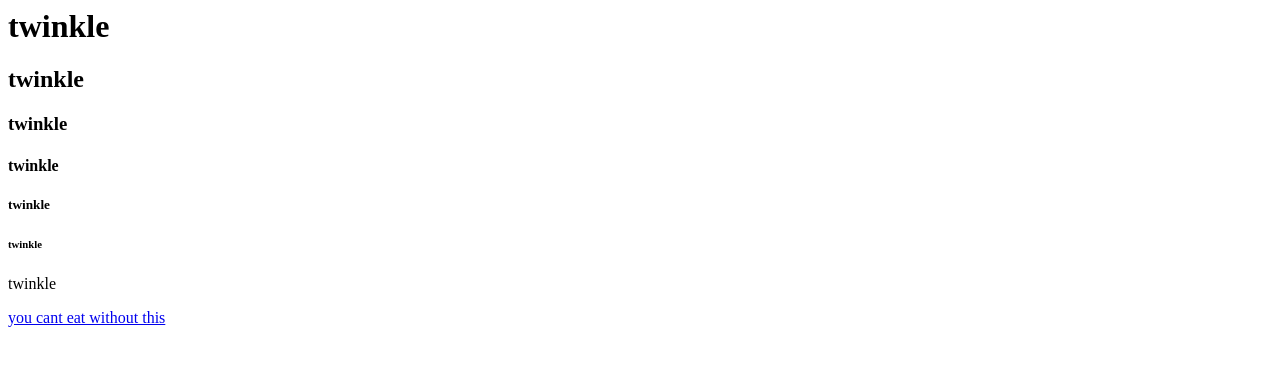
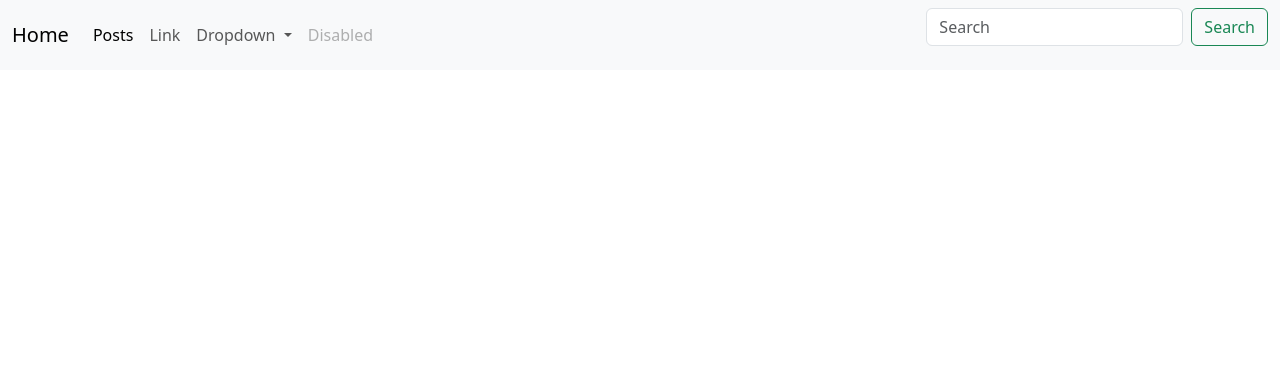
Before and after one commit to LuvCorazon/month4, a Python web app: template templates/main.html in a window 1280 px wide. Shown: the top 366 px of the page. Run offline with Jinja, Linux system fonts and the light colour scheme; the template is opened without the code that fills it, so the values that code supplies are empty.

Commit message:
homework 2

```diff
--- a/blog/urls.py
+++ b/blog/urls.py
@@ -16,11 +16,15 @@ Including another URLconf
 """
 from django.contrib import admin
 from django.urls import path
-from posts.views import test_view, html_view
+from posts.views import test_view, html_view, post_list_view, post_detail_view
 
 
 urlpatterns = [
     path('admin/', admin.site.urls),
     path("test/", test_view),
     path('html/', html_view),
+    path('posts/', post_list_view),
+    path("posts/<int:post_id>/", post_detail_view)
+
+
 ]
--- a/templates/main.html
+++ b/templates/main.html
@@ -1,8 +1,45 @@
-<h1>twinkle</h1>
-<h2>twinkle</h2>
-<h3>twinkle</h3>
-<h4>twinkle</h4>
-<h5>twinkle</h5>
-<h6>twinkle</h6>
-<p>twinkle</p>
-<a href="https://www.youtube.com/">you cant eat without this</a>
+<header>
+    <link rel="stylesheet" href="https://cdn.jsdelivr.net/npm/bootstrap@5.3.3/dist/css/bootstrap.min.css" integrity="sha384-QWTKZyjpPEjISv5WaRU9OFeRpok6YctnYmDr5pNlyT2bRjXh0JMhjY6hW+ALEwIH" crossorigin="anonymous">
+    <script src="https://cdn.jsdelivr.net/npm/bootstrap@5.3.3/dist/js/bootstrap.min.js" integrity="sha384-0pUGZvbkm6XF6gxjEnlmuGrJXVbNuzT9qBBavbLwCsOGabYfZo0T0to5eqruptLy" crossorigin="anonymous"></script>
+    <script src="https://cdn.jsdelivr.net/npm/bootstrap@5.3.3/dist/js/bootstrap.bundle.min.js" integrity="sha384-YvpcrYf0tY3lHB60NNkmXc5s9fDVZLESaAA55NDzOxhy9GkcIdslK1eN7N6jIeHz" crossorigin="anonymous"></script>
+    <nav class="navbar navbar-expand-lg bg-body-tertiary">
+  <div class="container-fluid">
+    <a class="navbar-brand" href="/">Home</a>
+    <button class="navbar-toggler" type="button" data-bs-toggle="collapse" data-bs-target="#navbarSupportedContent" aria-controls="navbarSupportedContent" aria-expanded="false" aria-label="Toggle navigation">
+      <span class="navbar-toggler-icon"></span>
+    </button>
+    <div class="collapse navbar-collapse" id="navbarSupportedContent">
+      <ul class="navbar-nav me-auto mb-2 mb-lg-0">
+        <li class="nav-item">
+          <a class="nav-link active" aria-current="page" href="posts">Posts</a>
+        </li>
+        <li class="nav-item">
+          <a class="nav-link" href="#">Link</a>
+        </li>
+        <li class="nav-item dropdown">
+          <a class="nav-link dropdown-toggle" href="#" role="button" data-bs-toggle="dropdown" aria-expanded="false">
+            Dropdown
+          </a>
+          <ul class="dropdown-menu">
+            <li><a class="dropdown-item" href="#">Action</a></li>
+            <li><a class="dropdown-item" href="#">Another action</a></li>
+            <li><hr class="dropdown-divider"></li>
+            <li><a class="dropdown-item" href="#">Something else here</a></li>
+          </ul>
+        </li>
+        <li class="nav-item">
+          <a class="nav-link disabled" aria-disabled="true">Disabled</a>
+        </li>
+      </ul>
+      <form class="d-flex" role="search">
+        <input class="form-control me-2" type="search" placeholder="Search" aria-label="Search">
+        <button class="btn btn-outline-success" type="submit">Search</button>
+      </form>
+    </div>
+  </div>
+</nav>
+</header>
+<body>
+    {%block content%}
+    {%endblock%}
+</body>
```
Also changed, not shown: posts/models.py (added, +11 -0 lines), posts/views.py (+13 -0 lines), templates/posts/post_detail.html (added, +11 -0 lines), templates/posts/post_list.html (added, +14 -0 lines).
